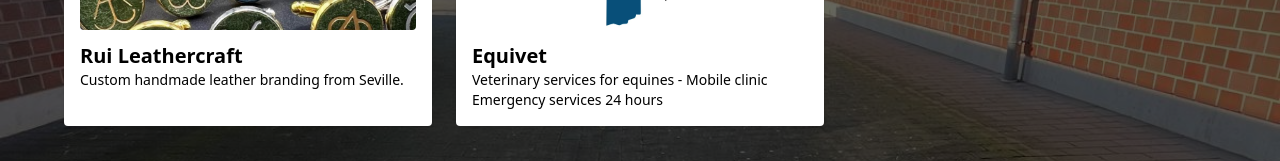
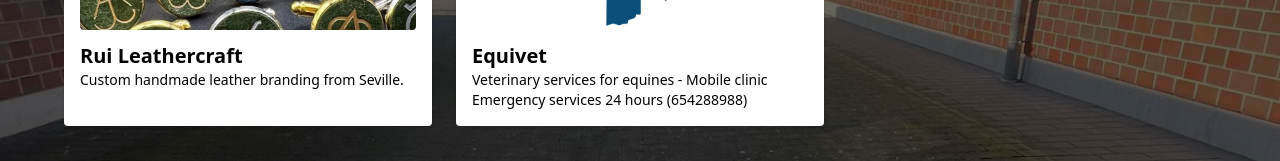
Before and after one commit to Equisio/equisio, a Next.js app: page /services in a window 1280 px wide. Shown: the part 382-543 px from the top of the page. Built offline with nearby package versions, Linux system fonts and the light colour scheme.

Commit message:
Reverted to version without language support

```diff
--- a/pages/services.tsx
+++ b/pages/services.tsx
@@ -41,7 +41,7 @@
               />
               <h2 className="text-xl font-semibold">Equivet</h2>
               <p className="text-sm">Veterinary services for equines - Mobile clinic
-Emergency services 24 hours</p>
+Emergency services 24 hours (654288988)</p>
             </div>
 
           </section>
```
